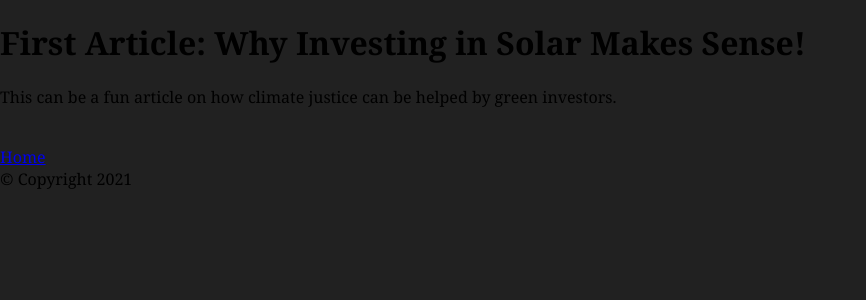
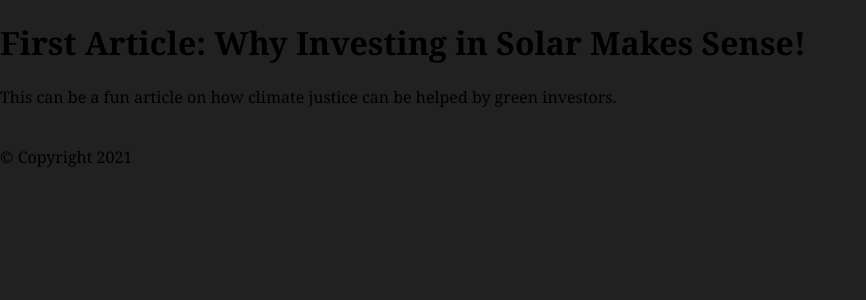
Before and after one commit to spencerbertsch1/climate_website, a Flask app: page /article1 in a window 1280 px wide. Shown: the part 50-350 px from the top of the page, without its empty margins (0-866 px from the left). Run offline with Flask 2, Linux system fonts and the light colour scheme.

Commit message:
moves home link into nav

```diff
--- a/templates/article1.html
+++ b/templates/article1.html
@@ -7,6 +7,4 @@
 </p>
 
 <br />
-
-<a href="{{ url_for('showHomepage')}}">Home</a>
 {% endblock %}
--- a/templates/article2.html
+++ b/templates/article2.html
@@ -5,6 +5,4 @@
 <p>:-)</p>
 
 <br />
-
-<a href="{{ url_for('showHomepage')}}">Home</a>
 {% endblock %}
--- a/templates/article3.html
+++ b/templates/article3.html
@@ -8,6 +8,4 @@
 <p>:-)</p>
 
 <br />
-
-<a href="{{ url_for('showHomepage')}}">Home</a>
 {% endblock %}
--- a/templates/base.html
+++ b/templates/base.html
@@ -11,7 +11,7 @@
       {% block nav %}
       <nav>
         <ul>
-          <li><a href="#home">Home</a></li>
+          <li><a href="{{ url_for('showHomepage')}}">Home</a></li>
           <li><a href="#news">News</a></li>
           <li><a href="#contact">Contact</a></li>
           <li><a href="#about">About</a></li>
```
